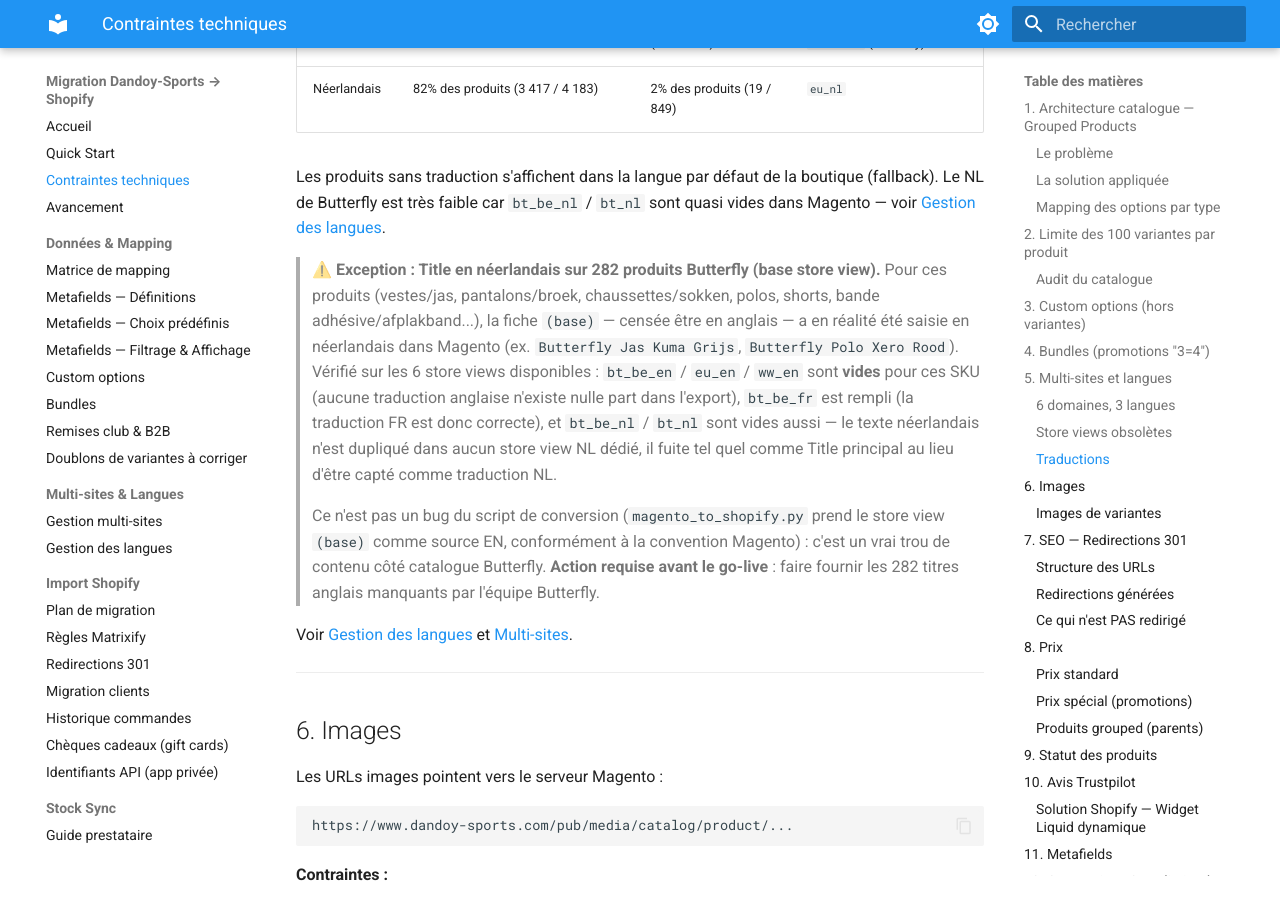
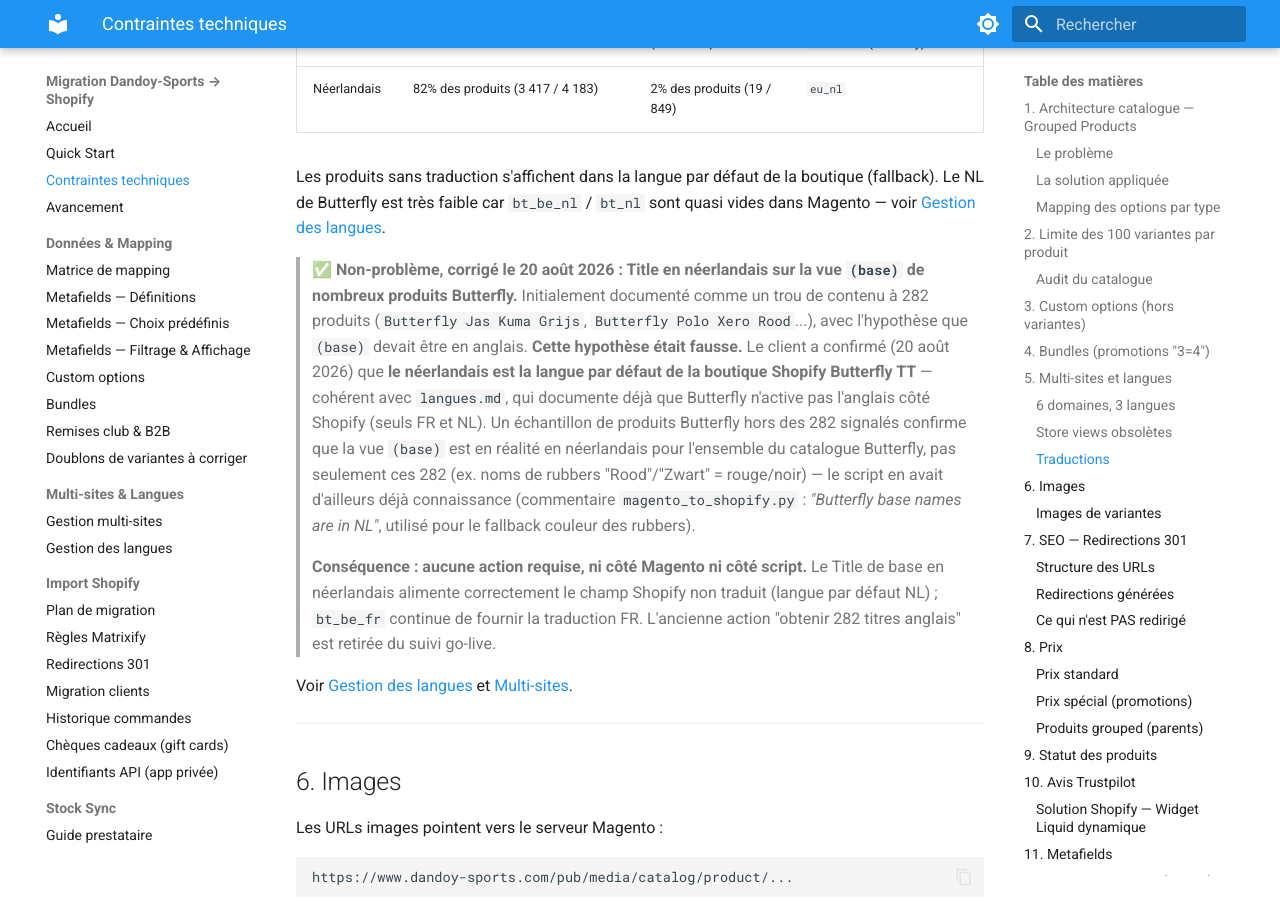
Before and after one commit to Webdigitales/dandoy-migration-2026, an MkDocs documentation site: the page built from 05_DOCS/contraintes-techniques.md, in a window 1280 px wide and 900 px high, scrolled down 3954 px. Built offline with MkDocs 1.6.1 and Material for MkDocs 9.7.7, drawn with Linux system fonts in a browser that asks for light colours.

Commit message:
Retract the 282-titles finding: Dutch base titles are correct, not a content gap
Client confirmed (20 Aug 2026) that Dutch is Butterfly's default Shopify
language, not English as originally assumed. The conversion script already
knew Butterfly base names are in NL (see the color-fallback comment in
magento_to_shopify.py), and a spot check shows the whole Butterfly catalog
(100% of scoped SKUs, not just the 282 flagged) has its base Title in
Dutch already — that's expected, not missing data, since Butterfly never
activates English.

This also invalidates langues.md's "2% NL coverage, prioritize NL
translation post-migration" recommendation: that 2% only measured explicit
eu_nl-sourced translations, not the Dutch content already present in the
base Title field that Shopify actually uses as the default (untranslated)
content for Butterfly. Real NL coverage is effectively complete.

No code changes needed — both findings were documentation errors, not
pipeline bugs.

```diff
--- a/05_DOCS/architecture/langues.md
+++ b/05_DOCS/architecture/langues.md
@@ -101,9 +101,15 @@
 
 ### Étape 1 — Import produits (fichier principal)
 
-`shopify_products_dandoy.csv` / `shopify_products_butterfly.csv` importent les produits en
-**anglais** (langue par défaut) dans leur boutique respective. Butterfly n'a pas de traduction
-EN propre (voir ci-dessous) — l'anglais n'est de toute façon pas activé dans cette boutique.
+`shopify_products_dandoy.csv` / `shopify_products_butterfly.csv` importent les produits dans
+le champ `Title` non traduit de leur boutique respective. **Pour Dandoy, ce contenu est en
+anglais** (langue par défaut confirmée). **Pour Butterfly, ce même champ est en réalité déjà
+en néerlandais** dans la source Magento (vue `(base)`) — cohérent avec la décision client
+(20 août 2026) : **le néerlandais est la langue par défaut de la boutique Shopify Butterfly**,
+qui n'active de toute façon pas l'anglais. Vérifié : 100 % des SKU du périmètre Butterfly
+(5 291/5 291) ont un Title de base rempli — ce contenu néerlandais couvre donc déjà
+l'essentiel du catalogue sans dépendre des traductions NL explicites (voir couverture
+ci-dessous, à relire à la baisse de son importance).
 
 ### Étape 2 — Export traductions (fichier séparé, par boutique)
 
@@ -127,8 +133,10 @@
 
 ### Étape 3 — Import dans Shopify (dans chaque boutique)
 
-1. Importer `shopify_products_{store}.csv` (produits en anglais + metafields)
-2. Activer les langues FR et NL (+ EN pour Dandoy) dans **Settings → Languages**
+1. Importer `shopify_products_{store}.csv` (produits + metafields — Title en anglais pour
+   Dandoy, déjà en néerlandais pour Butterfly, voir ci-dessus)
+2. Activer les langues FR et NL (+ EN pour Dandoy) dans **Settings → Languages** —
+   **définir le néerlandais comme langue par défaut de la boutique Butterfly**
 3. Importer `shopify_translations_{store}.csv` (traductions FR + NL)
 
 ---
@@ -155,12 +163,19 @@
 
 ### Ce qui restera en anglais / non traduit (fallback)
 
-- Dandoy : ~327 produits sans traduction FR, ~766 sans traduction NL → affichés dans la langue par défaut
-- Butterfly : ~40 produits sans traduction FR, ~830 sans traduction NL (attendu, voir note ci-dessus) — Butterfly n'active pas l'anglais, ces produits nécessitent une traduction manuelle prioritaire
+- Dandoy : ~327 produits sans traduction FR, ~766 sans traduction NL → affichés dans la langue par défaut (anglais)
+- Butterfly : ~40 produits sans traduction FR → affichés dans la langue par défaut (anglais, cas résiduel)
 - Métadonnées SEO (meta_title, meta_description) → quasi vides dans toutes les langues, non exportées
 
-> **Action post-migration :** prioriser la traduction NL des produits actifs Butterfly
-> (product_online = 1), c'est le point de couverture le plus faible des deux boutiques.
+> **Correction (20 août 2026) — l'ancien avertissement "830 produits Butterfly sans
+> traduction NL, à prioriser en post-migration" était fondé sur une hypothèse fausse.**
+> Le tableau ci-dessus (19/849, 2%) ne mesure que les traductions NL **explicites**
+> (`shopify_translations_butterfly.csv`, sourcées depuis `eu_nl`) — il ne compte pas le
+> contenu déjà en néerlandais dans le `Title` de base des produits Butterfly (100% des
+> SKU du périmètre, voir ci-dessus), qui sert de facto de contenu NL puisque le
+> néerlandais est la langue par défaut de cette boutique. **La couverture NL réelle est
+> donc quasi complète, pas 2%** — aucune priorisation de traduction NL post-migration
+> nécessaire pour Butterfly.
 
 ---
 
--- a/05_DOCS/contraintes-techniques.md
+++ b/05_DOCS/contraintes-techniques.md
@@ -133,21 +133,23 @@
 Le NL de Butterfly est très faible car `bt_be_nl` / `bt_nl` sont quasi vides dans Magento —
 voir [Gestion des langues](./architecture/langues.md).
 
-> ⚠️ **Exception : Title en néerlandais sur 282 produits Butterfly (base store view).**
-> Pour ces produits (vestes/jas, pantalons/broek, chaussettes/sokken, polos, shorts,
-> bande adhésive/afplakband...), la fiche `(base)` — censée être en anglais — a en
-> réalité été saisie en néerlandais dans Magento (ex. `Butterfly Jas Kuma Grijs`,
-> `Butterfly Polo Xero Rood`). Vérifié sur les 6 store views disponibles :
-> `bt_be_en` / `eu_en` / `ww_en` sont **vides** pour ces SKU (aucune traduction anglaise
-> n'existe nulle part dans l'export), `bt_be_fr` est rempli (la traduction FR est donc
-> correcte), et `bt_be_nl` / `bt_nl` sont vides aussi — le texte néerlandais n'est
-> dupliqué dans aucun store view NL dédié, il fuite tel quel comme Title principal
-> au lieu d'être capté comme traduction NL.
+> ✅ **Non-problème, corrigé le 20 août 2026 : Title en néerlandais sur la vue `(base)` de
+> nombreux produits Butterfly.** Initialement documenté comme un trou de contenu à 282
+> produits (`Butterfly Jas Kuma Grijs`, `Butterfly Polo Xero Rood`...), avec l'hypothèse
+> que `(base)` devait être en anglais. **Cette hypothèse était fausse.** Le client a
+> confirmé (20 août 2026) que **le néerlandais est la langue par défaut de la boutique
+> Shopify Butterfly TT** — cohérent avec `langues.md`, qui documente déjà que Butterfly
+> n'active pas l'anglais côté Shopify (seuls FR et NL). Un échantillon de produits
+> Butterfly hors des 282 signalés confirme que la vue `(base)` est en réalité en
+> néerlandais pour l'ensemble du catalogue Butterfly, pas seulement ces 282 (ex. noms de
+> rubbers "Rood"/"Zwart" = rouge/noir) — le script en avait d'ailleurs déjà connaissance
+> (commentaire `magento_to_shopify.py` : *"Butterfly base names are in NL"*, utilisé pour
+> le fallback couleur des rubbers).
 >
-> Ce n'est pas un bug du script de conversion (`magento_to_shopify.py` prend le store
-> view `(base)` comme source EN, conformément à la convention Magento) : c'est un vrai
-> trou de contenu côté catalogue Butterfly. **Action requise avant le go-live** :
-> faire fournir les 282 titres anglais manquants par l'équipe Butterfly.
+> **Conséquence : aucune action requise, ni côté Magento ni côté script.** Le Title de
+> base en néerlandais alimente correctement le champ Shopify non traduit (langue par
+> défaut NL) ; `bt_be_fr` continue de fournir la traduction FR. L'ancienne action "obtenir
+> 282 titres anglais" est retirée du suivi go-live.
 
 Voir [Gestion des langues](./architecture/langues.md) et [Multi-sites](./architecture/multi-sites.md).
 
```
Also changed, not shown: 02_ANALYSIS_AND_MAPPING/avancement_migration.md (+2 -1 lines), 05_DOCS/avancement.md (+2 -1 lines).
